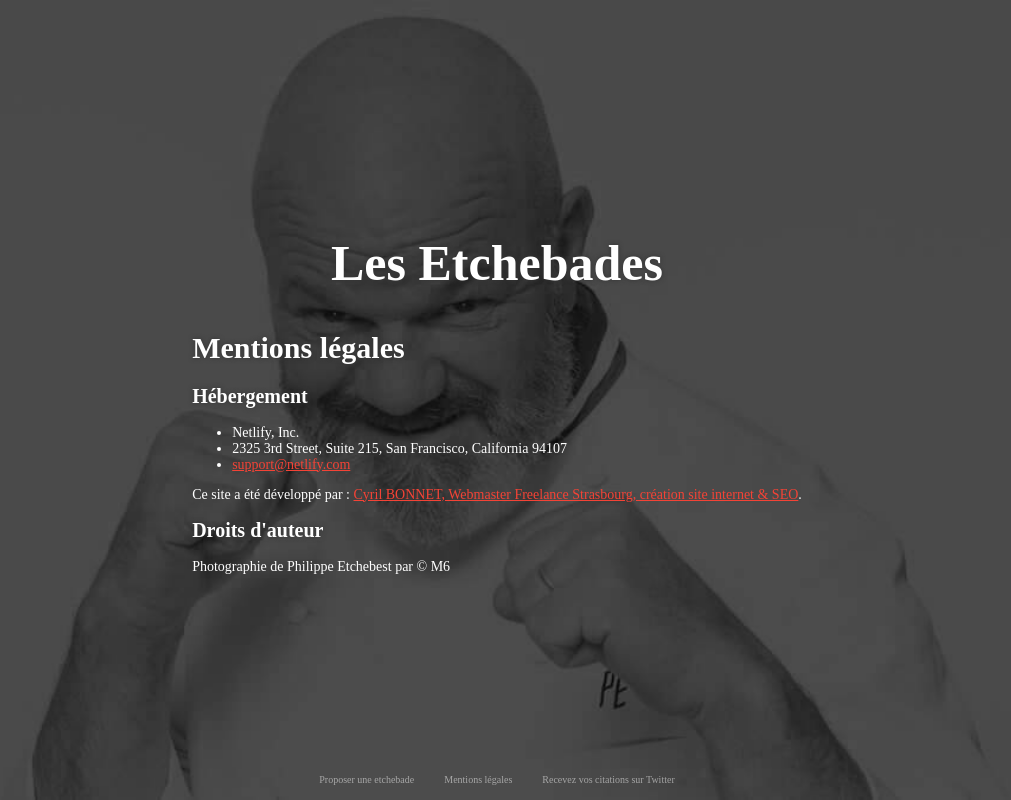
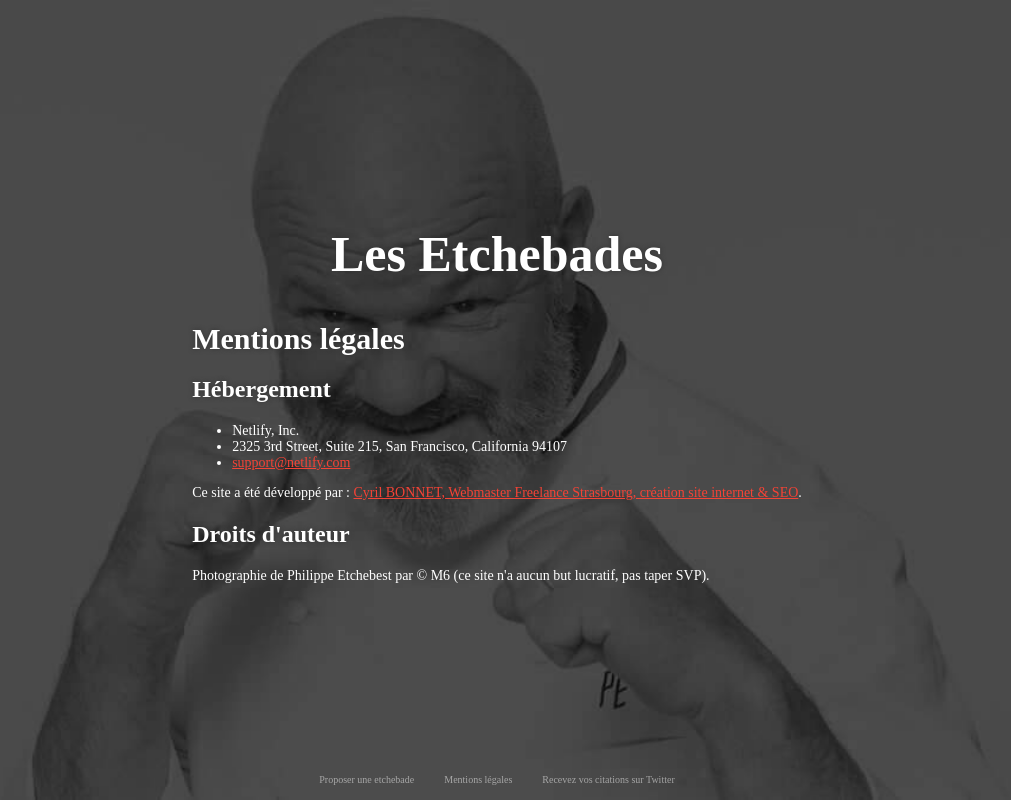
Before and after one commit to monsieurnebo/website-etchebades, a Next.js app: page /mentions-legales in a window 1280 px wide. Shown: the whole page, without its empty margins (143-1154 px from the left). Built offline with nearby package versions, Linux system fonts and the light colour scheme; a web font is replaced by a local one.

Commit message:
feat: Update legal page

```diff
--- a/components/Legal/Legal.js
+++ b/components/Legal/Legal.js
@@ -15,7 +15,7 @@ export default function Legal() {
         Ce site a été développé par : <a className={link} href="https://cyrilbonnet.fr/" target="_blank" rel="noreferrer">Cyril BONNET, Webmaster Freelance Strasbourg, création site internet & SEO</a>.
       </p>
       <h2 className={subtitle}>Droits d'auteur</h2>
-      <p className={text}>Photographie de Philippe Etchebest par © M6</p>
+      <p className={text}>Photographie de Philippe Etchebest par © M6 (ce site n'a aucun but lucratif, pas taper SVP).</p>
     </div>
   );
 }
--- a/components/Legal/legal.module.scss
+++ b/components/Legal/legal.module.scss
@@ -6,7 +6,7 @@
 
 .subtitle {
   color: $white;
-  font-size: 2rem;
+  font-size: 2.4rem;
   text-shadow: 0 0 5px $brown;
 }
 
```
